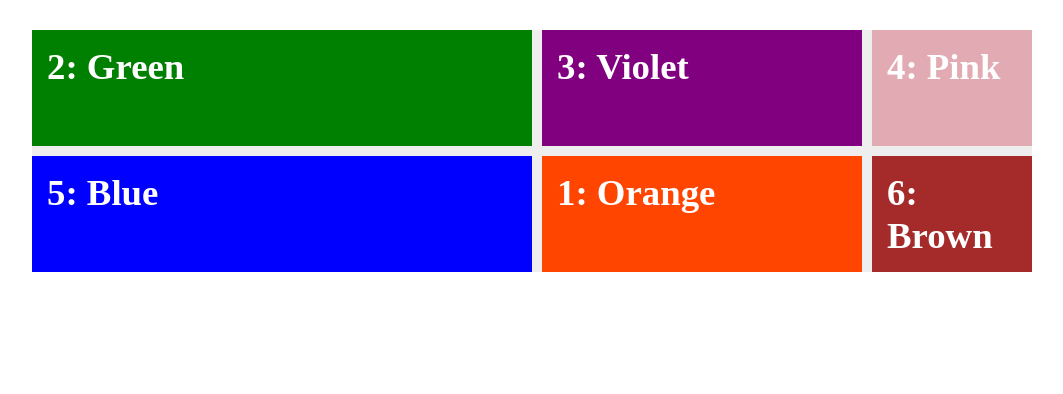
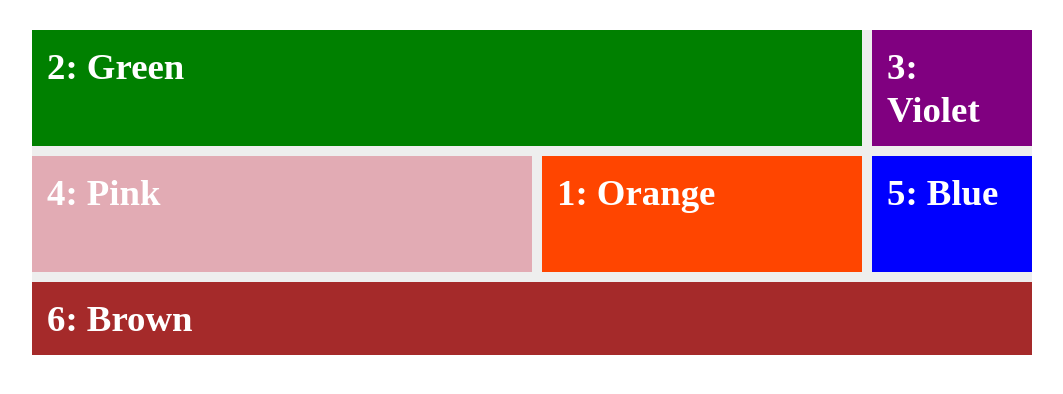
Before and after one commit to joaodiniz99/ficha07a, a plain HTML site: page index.html in a window 1280 px wide. Shown: the whole page, without its empty margins (108-1171 px from the left). Drawn offline with Linux system fonts and the light colour scheme.

Commit message:
estilo adicionado ao bloco verde e ao bloco castanho

```diff
--- a/index.html
+++ b/index.html
@@ -31,6 +31,8 @@
       }
       .item--2 {
         background-color: green;
+        grid-row: 1/2;
+        grid-column: 1/span 2;
       }
       .item--3 {
         background-color: purple;
@@ -43,6 +45,7 @@
       }
       .item--6 {
         background-color: brown;
+        grid-column: 1/-1;
       }
     </style>
   </head>
```
